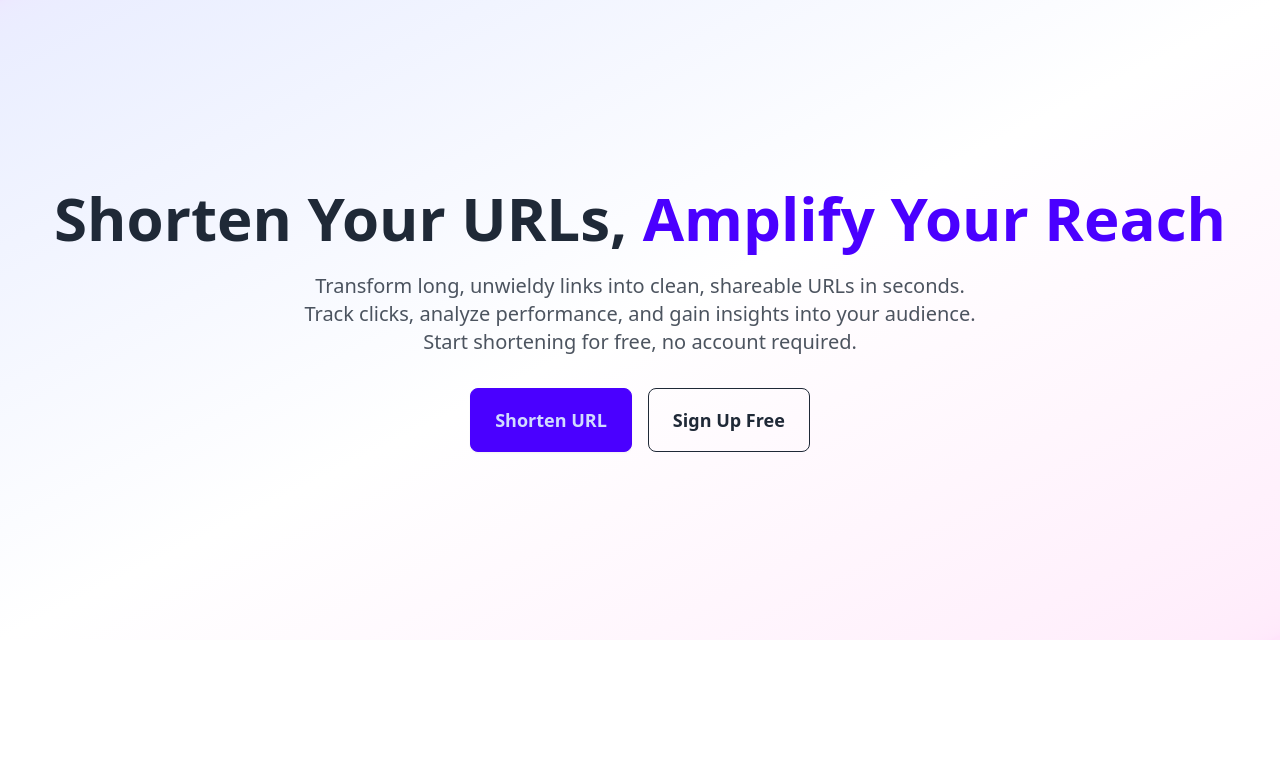
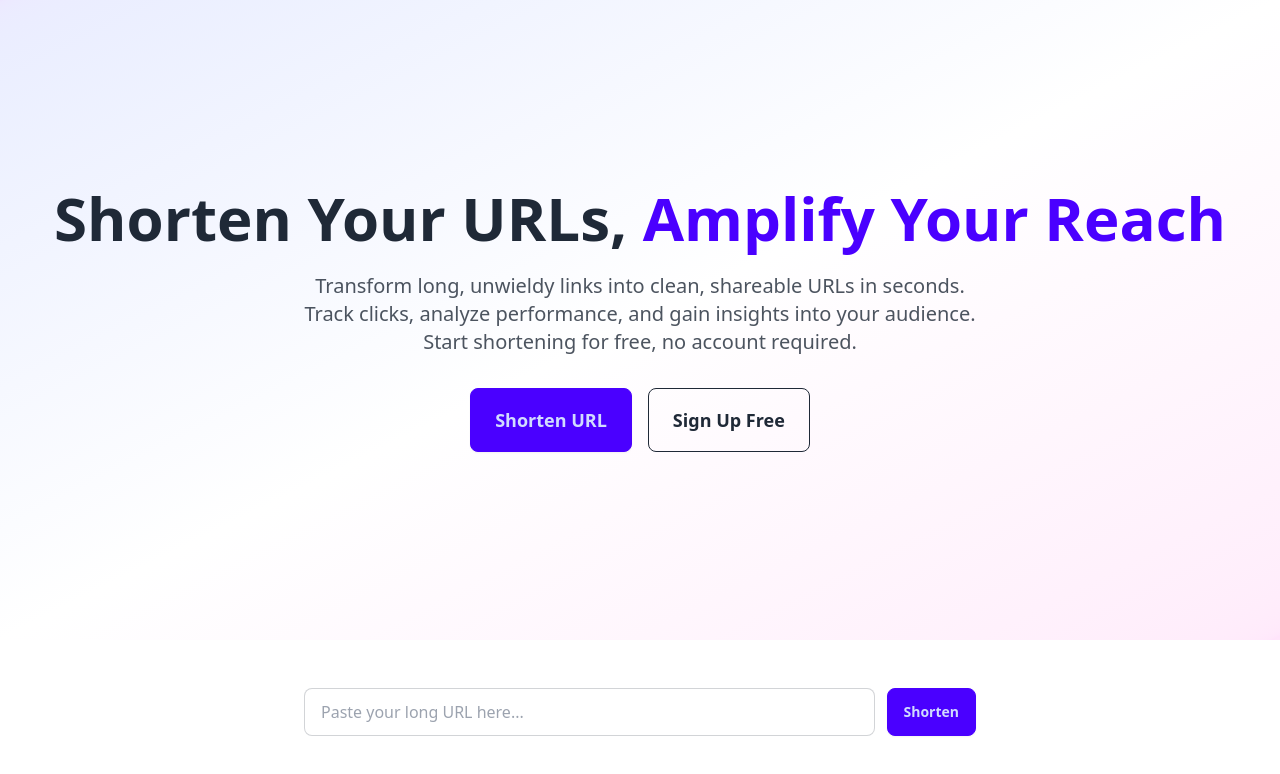
Before and after one commit to yetone/mirdb, a React (Vite) app in the folder frontend/: page / in a window 1280 px wide. Shown: the top 774 px of the page. Built offline with nearby package versions, Linux system fonts and the light colour scheme; no server answers.

Commit message:
feat(frontend): integrate InlineShortener into Home page
Add InlineShortener component to the homepage below the hero section,
enabling users to test the URL validation and shortening functionality.

```diff
--- a/frontend/src/pages/Home.tsx
+++ b/frontend/src/pages/Home.tsx
@@ -11,11 +11,13 @@
  */
 
 import { HeroSection } from '../components/homepage/HeroSection'
+import { InlineShortener } from '../components/homepage/InlineShortener'
 
 export function Home() {
   const handlePrimaryClick = () => {
-    // Scroll to shortener section or focus input (future implementation)
-    console.log('Primary CTA clicked')
+    // Scroll to shortener section
+    const shortener = document.getElementById('inline-shortener')
+    shortener?.scrollIntoView({ behavior: 'smooth' })
   }
 
   const handleSecondaryClick = () => {
@@ -29,6 +31,9 @@ export function Home() {
         onPrimaryClick={handlePrimaryClick}
         onSecondaryClick={handleSecondaryClick}
       />
+      <section id="inline-shortener" className="py-12 bg-base-100">
+        <InlineShortener />
+      </section>
     </main>
   )
 }
```
